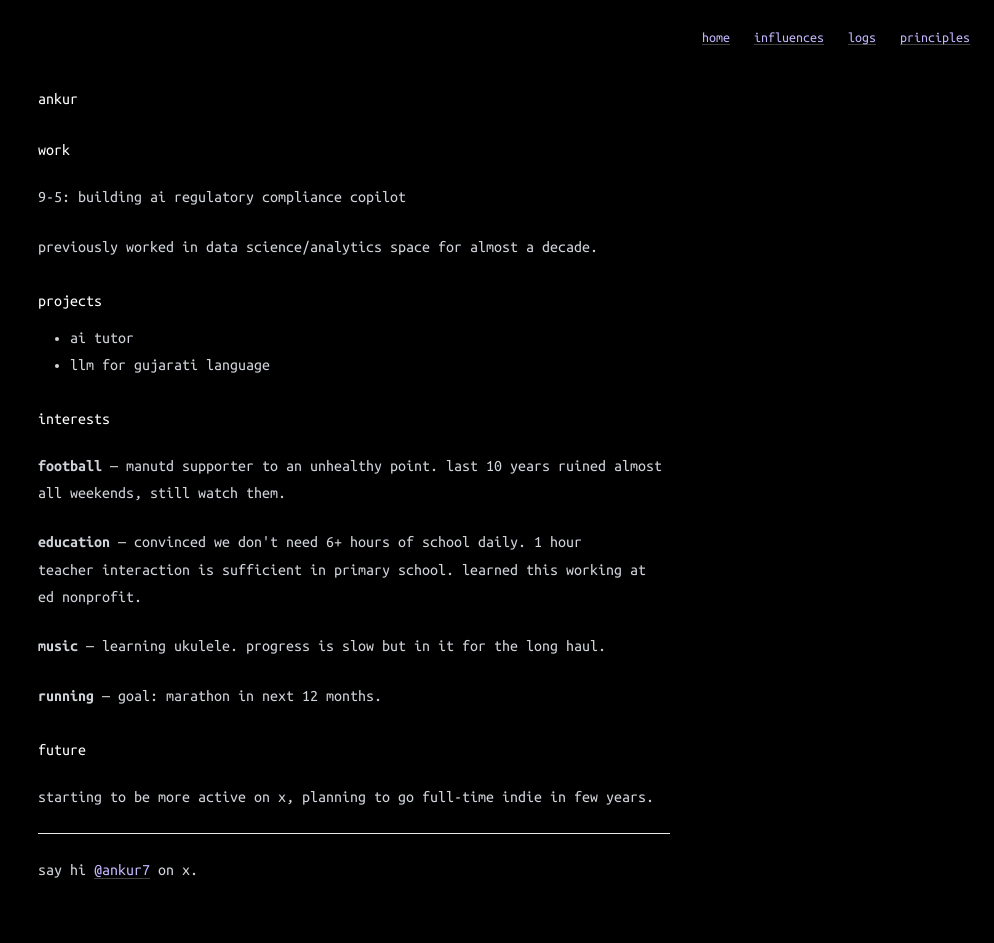
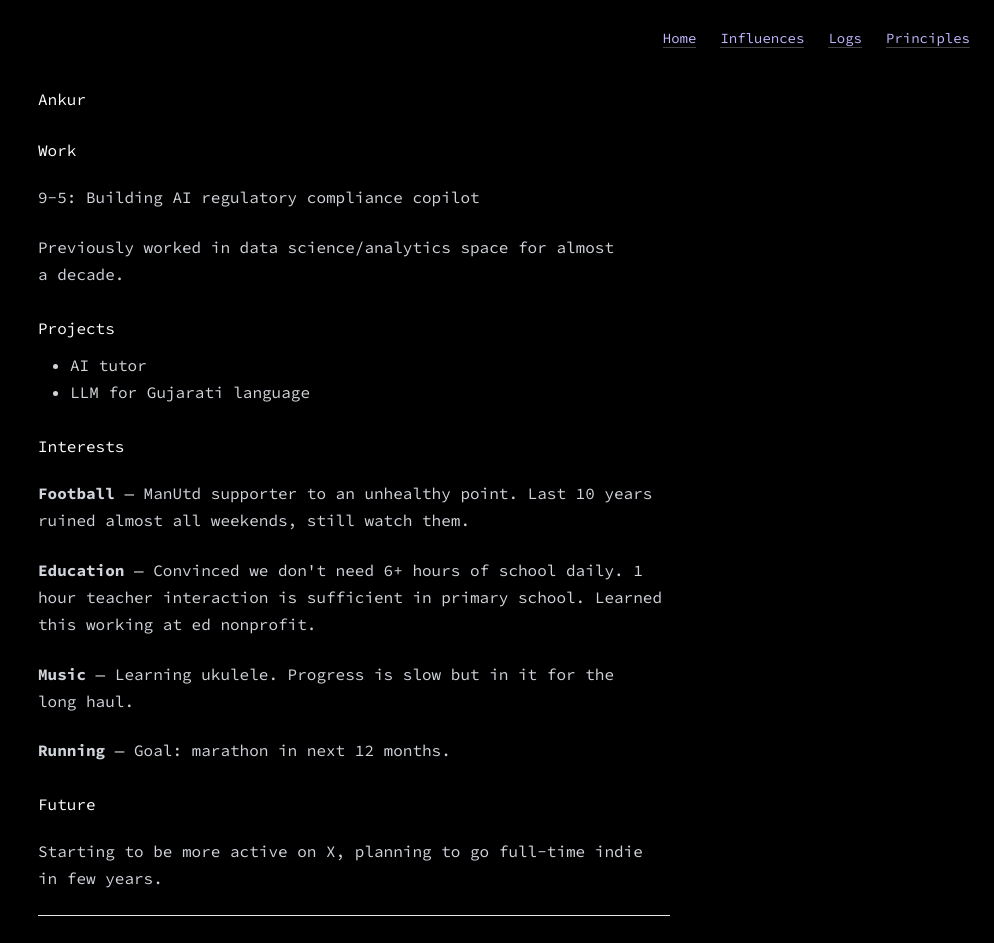
Before and after one commit to ankurkpatel/ankurkpatel.github.io, a React (Vite) app: page / in a window 1280 px wide. Shown: the top 943 px of the page, without its empty margins (286-1280 px from the left). Built offline with nearby package versions, Linux system fonts and the light colour scheme.

Commit message:
update font

```diff
--- a/src/App.css
+++ b/src/App.css
@@ -1,5 +1,5 @@
 
-@import url('https://fonts.googleapis.com/css2?family=Ubuntu+Mono:ital,wght@0,400;0,700;1,400;1,700&display=swap');
+@import url('https://fonts.googleapis.com/css2?family=Source+Code+Pro:ital,wght@0,200;0,300;0,400;0,500;0,600;0,700;0,800;0,900;1,200;1,300;1,400;1,500;1,600;1,700;1,800;1,900&display=swap');
 
 @tailwind base;
 @tailwind components;
@@ -7,7 +7,7 @@
 
 @layer base {
   html {
-    font-family: 'Ubuntu Mono', monospace;
+    font-family: 'Source Code Pro', monospace;
     line-height: 1.6;
     font-size: 16px;
     font-weight: 400;
--- a/src/App.jsx
+++ b/src/App.jsx
@@ -15,10 +15,10 @@
       {/* Navigation */}
       <nav className="fixed bottom-0 right-0 left-0 md:top-0 md:left-0 md:right-0 md:bottom-auto p-4 md:p-6 bg-black md:bg-transparent">
         <ul className="flex flex-row justify-end space-x-4 md:space-x-6 list-none m-0 p-0">
-          <li><Link to="/" className="text-sm transition-colors no-underline">home</Link></li>
-          <li><Link to="/influences" className="text-sm transition-colors no-underline">influences</Link></li>
-          <li><Link to="/log" className="text-sm transition-colors no-underline">logs</Link></li>
-          <li><Link to="/principles" className="text-sm transition-colors no-underline">principles</Link></li>
+          <li><Link to="/" className="text-sm transition-colors no-underline">Home</Link></li>
+          <li><Link to="/influences" className="text-sm transition-colors no-underline">Influences</Link></li>
+          <li><Link to="/log" className="text-sm transition-colors no-underline">Logs</Link></li>
+          <li><Link to="/principles" className="text-sm transition-colors no-underline">Principles</Link></li>
         </ul>
       </nav>
 
@@ -31,7 +31,7 @@
 
       {/* Footer */}
       <footer className="hidden md:block text-center p-4 text-sm text-gray-400">
-        © {new Date().getFullYear()} ankurp. All rights reserved.
+        © {new Date().getFullYear()} AnkurP. All rights reserved.
       </footer>
     </div>
   )
--- a/src/mdFiles/LP.md
+++ b/src/mdFiles/LP.md
@@ -1,26 +1,26 @@
-# ankur
+# Ankur
 
-## work
-9-5: building ai regulatory compliance copilot
+## Work
+9-5: Building AI regulatory compliance copilot
 
-previously worked in data science/analytics space for almost a decade.
+Previously worked in data science/analytics space for almost a decade.
 
-## projects
-- ai tutor
-- llm for gujarati language
+## Projects
+- AI tutor
+- LLM for Gujarati language
 
-## interests
-**football** — manutd supporter to an unhealthy point. last 10 years ruined almost all weekends, still watch them.
+## Interests
+**Football** — ManUtd supporter to an unhealthy point. Last 10 years ruined almost all weekends, still watch them.
 
-**education** — convinced we don't need 6+ hours of school daily. 1 hour teacher interaction is sufficient in primary school. learned this working at ed nonprofit.
+**Education** — Convinced we don't need 6+ hours of school daily. 1 hour teacher interaction is sufficient in primary school. Learned this working at ed nonprofit.
 
-**music** — learning ukulele. progress is slow but in it for the long haul.
+**Music** — Learning ukulele. Progress is slow but in it for the long haul.
 
-**running** — goal: marathon in next 12 months.
+**Running** — Goal: marathon in next 12 months.
 
-## future
-starting to be more active on x, planning to go full-time indie in few years.
+## Future
+Starting to be more active on X, planning to go full-time indie in few years.
 
 ---
 
-say hi [@ankur7](https://x.com/_ankur7) on x.
+Say hi [@ankur7](https://x.com/_ankur7) on X.
```
